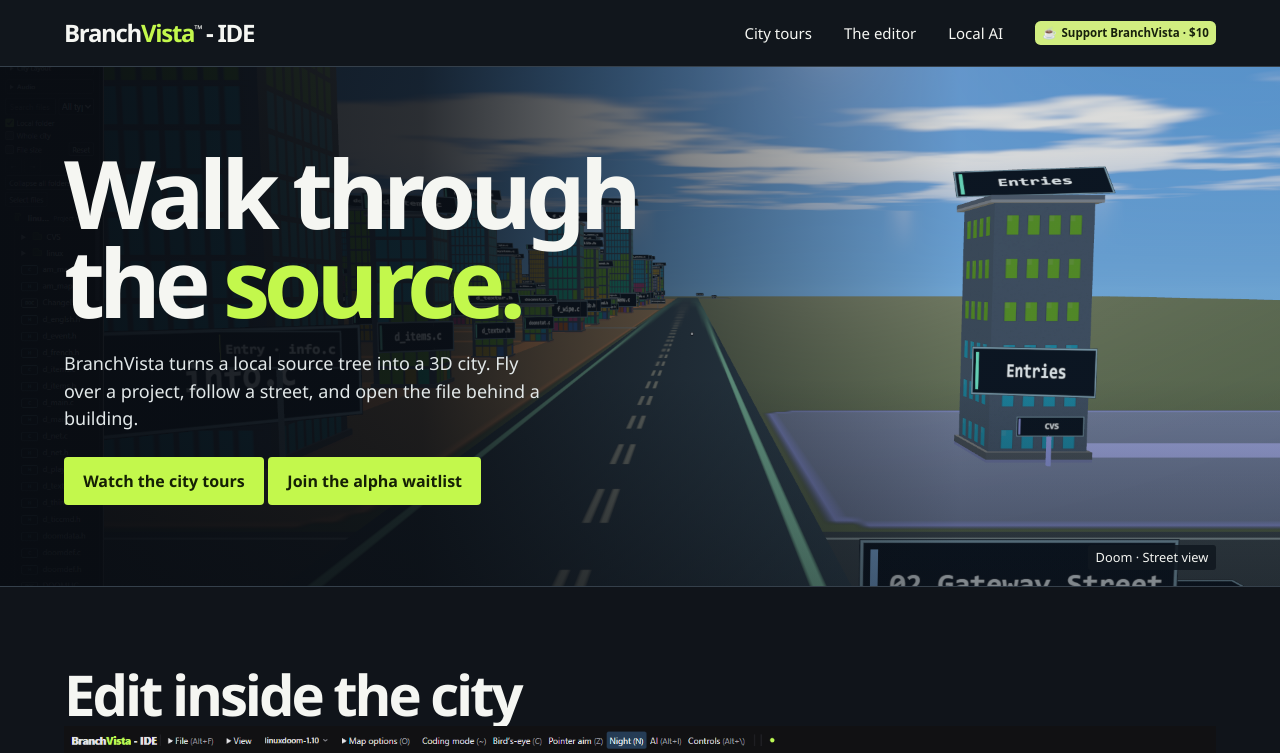
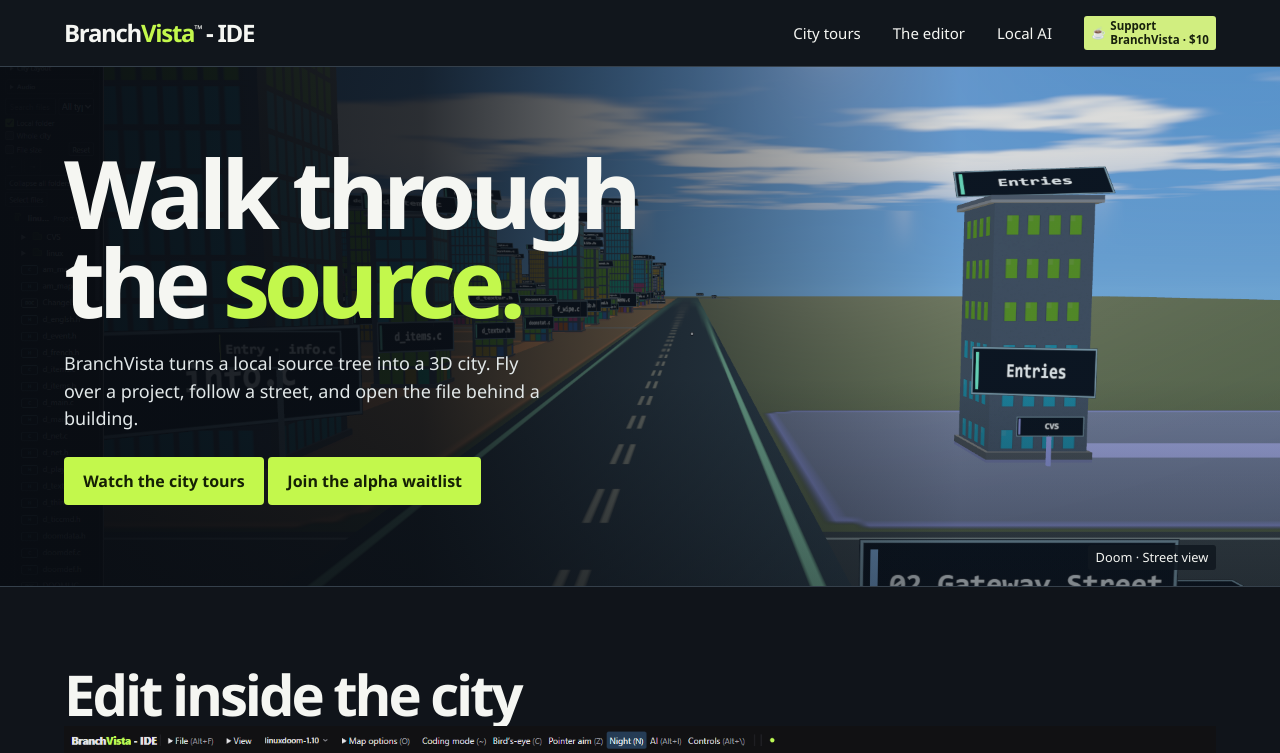
Before and after one commit to mshprojects0/branchvista-ide-showcase, a plain HTML site: page index.html in a window 1280 px wide. Shown: the top 753 px of the page. Drawn offline with Linux system fonts and the light colour scheme.

Commit message:
Give the support button a compact two-line label

```diff
--- a/index.html
+++ b/index.html
@@ -10,7 +10,7 @@
   <link rel="stylesheet" href="style.css">
 </head>
 <body>
-<header><div class="inner nav"><a class="brand" href="./">Branch<span>Vista</span><sup>™</sup> - IDE</a><nav aria-label="Main navigation"><a href="#tours">City tours</a><a href="#editor">The editor</a><a href="#local-ai">Local AI</a><a class="support-project" href="support.html" aria-label="Support BranchVista"><span aria-hidden="true">☕</span> Support BranchVista · $10</a></nav></div></header>
+<header><div class="inner nav"><a class="brand" href="./">Branch<span>Vista</span><sup>™</sup> - IDE</a><nav aria-label="Main navigation"><a href="#tours">City tours</a><a href="#editor">The editor</a><a href="#local-ai">Local AI</a><a class="support-project" href="support.html" aria-label="Support BranchVista"><span aria-hidden="true">☕</span><span>Support<br>BranchVista · $10</span></a></nav></div></header>
 <main>
   <section class="hero" aria-labelledby="heading">
     <div class="inner"><h1 id="heading">Walk through<br>the <em>source.</em></h1>
--- a/style.css
+++ b/style.css
@@ -19,8 +19,8 @@ header nav { align-items: center; }
   align-items: center;
   gap: .3rem;
   min-height: 24px;
-  padding: 0 .45rem;
-  border-radius: .35rem;
+  padding: .22rem .45rem;
+  border-radius: 3px;
   background: #d1ee80;
   color: #17200c;
   font: 600 .72rem/1.2 system-ui, sans-serif;
```
